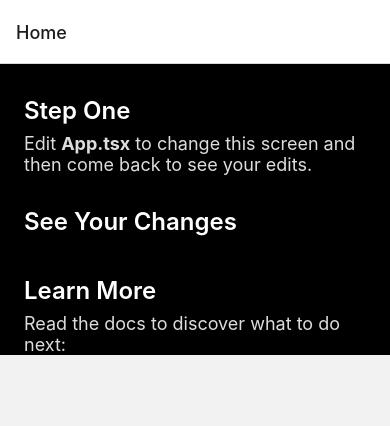
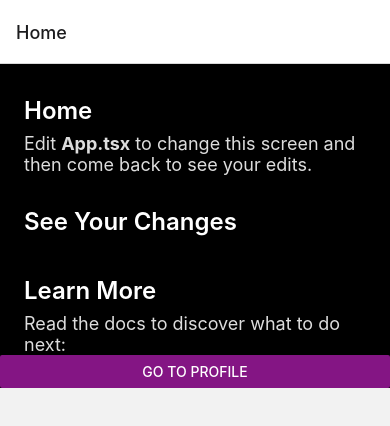
Before and after one commit to abhinavnigam96/RnWebAwesome, a React Native app: screen / in a window 390 px wide. Shown: the top 426 px of the page. Built offline with nearby package versions, Linux system fonts and the light colour scheme.

Commit message:
App working with navigation back and forth, but URL based navigation not working.

```diff
--- a/App.tsx
+++ b/App.tsx
@@ -14,6 +14,7 @@ import {
   StyleSheet,
   Text,
   View,
+  Button,
 } from 'react-native';
 
 import { NavigationContainer } from '@react-navigation/native';
@@ -38,6 +39,20 @@ const Colors = {
 type SectionProps = PropsWithChildren<{
   title: string;
 }>;
+
+type NavProps = {
+  navigate: (arg0: string) => void;
+  goBack: () => void;
+};
+
+type RouteProps = {
+  name: string;
+};
+
+type Props = {
+  navigation: NavProps;
+  route: RouteProps;
+};
 
 function Section({children, title}: SectionProps): JSX.Element {
   const isDarkMode = true;
@@ -67,8 +82,8 @@ function Section({children, title}: SectionProps): JSX.Element {
 
 const config = {
   screens: {
-    Home: '',
-    Feed: '/feed',
+    Home: '/home',
+    Profile: '/feed',
   },
 };
 
@@ -79,18 +94,18 @@ const linking = {
 
 function App(): JSX.Element {
   // return <Screen2 />;
-  const Root = createNativeStackNavigator();
+  const Stack = createNativeStackNavigator();
   return (
-    <NavigationContainer linking={linking} fallback={<Screen2 />}>
-      <Root.Navigator>
-        <Root.Screen name="Home" component={Screen2} />
-        <Root.Screen name="Feed" component={Screen2} />
-      </Root.Navigator>
+    <NavigationContainer linking={linking}>
+      <Stack.Navigator>
+        <Stack.Screen name="Home" component={Home} />
+        <Stack.Screen name="Profile" component={Profile} />
+      </Stack.Navigator>
     </NavigationContainer>
   );
 }
 
-const Screen2 = () => {
+const Home = ({ navigation, route }: Props) => {
   const isDarkMode = true;
 
   const backgroundStyle = {
@@ -111,7 +126,7 @@ const Screen2 = () => {
           style={{
             backgroundColor: isDarkMode ? Colors.black : Colors.white,
           }}>
-          <Section title="Step One">
+          <Section title={route.name}>
             Edit <Text style={styles.highlight}>App.tsx</Text> to change this
             screen and then come back to see your edits.
           </Section>
@@ -122,6 +137,56 @@ const Screen2 = () => {
             Read the docs to discover what to do next:
           </Section>
           {/* <LearnMoreLinks /> */}
+          <Button
+            onPress={() => navigation.navigate('Profile')}
+            title={'Go to Profile'}
+            color="#841584"
+            accessibilityLabel="Learn more about this purple button"
+          />
+        </View>
+      </ScrollView>
+    </SafeAreaView>
+  );
+};
+
+const Profile = ({ navigation, route }: Props) => {
+  const isDarkMode = true;
+
+  const backgroundStyle = {
+    backgroundColor: isDarkMode ? Colors.darker : Colors.lighter,
+  };
+
+  return (
+    <SafeAreaView style={backgroundStyle}>
+      <StatusBar
+        barStyle={isDarkMode ? 'light-content' : 'dark-content'}
+        backgroundColor={backgroundStyle.backgroundColor}
+      />
+      <ScrollView
+        contentInsetAdjustmentBehavior="automatic"
+        style={backgroundStyle}>
+        {/* <Header /> */}
+        <View
+          style={{
+            backgroundColor: isDarkMode ? Colors.black : Colors.white,
+          }}>
+          <Section title={route.name}>
+            Edit <Text style={styles.highlight}>App.tsx</Text> to change this
+            screen and then come back to see your edits.
+          </Section>
+          <Section title="See Your Changes">
+            {/* <ReloadInstructions /> */}
+          </Section>
+          <Section title="Learn More">
+            Read the docs to discover what to do next:
+          </Section>
+          {/* <LearnMoreLinks /> */}
+          <Button
+            onPress={() => navigation.goBack()}
+            title={'Back to home'}
+            color="#841584"
+            accessibilityLabel="Learn more about this purple button"
+          />
         </View>
       </ScrollView>
     </SafeAreaView>
```
